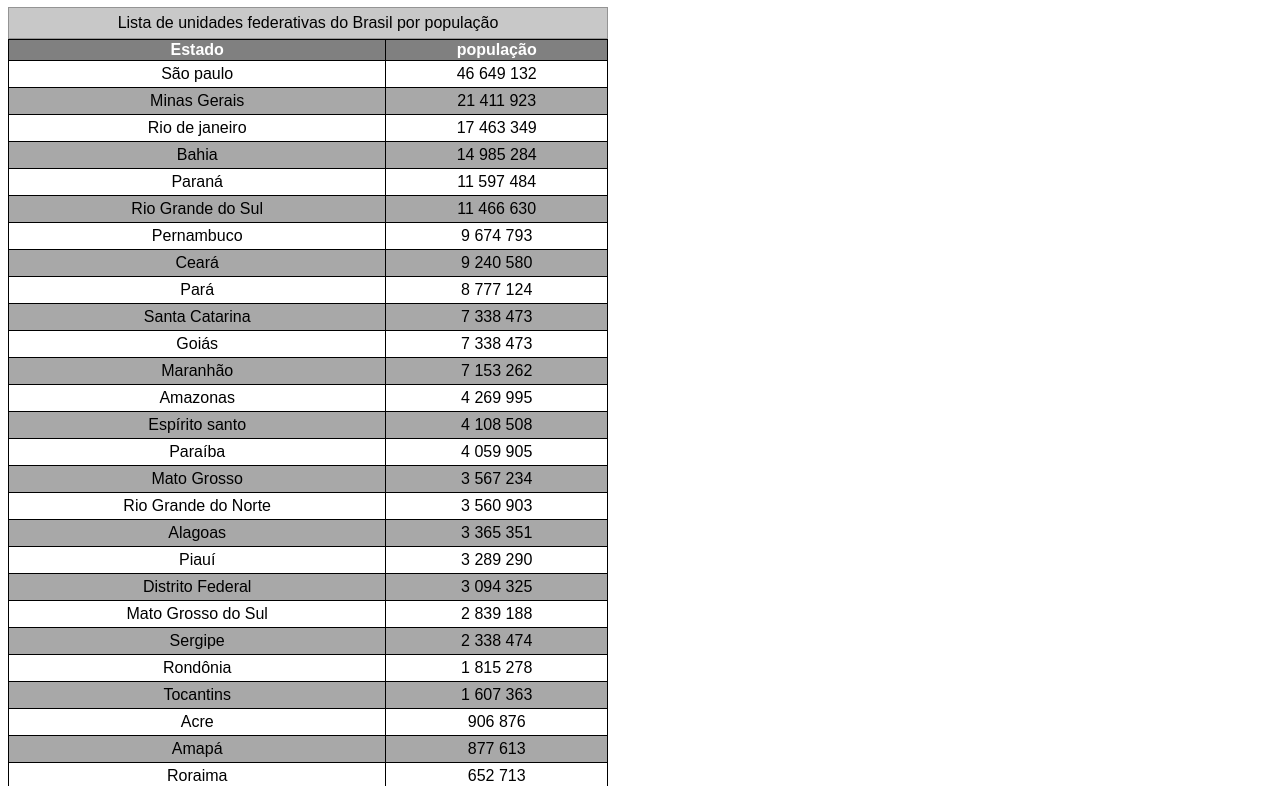
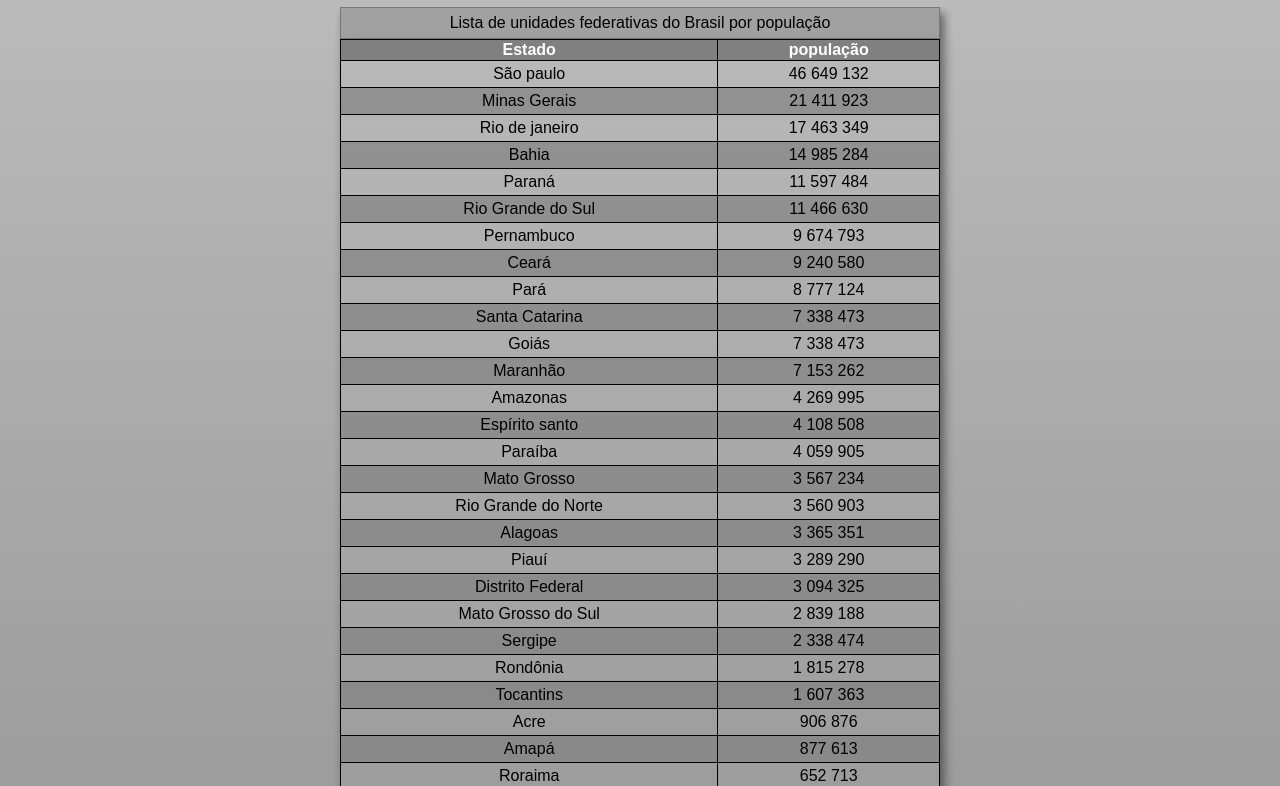
Before and after one commit to lsaym/HTMLeCSS, a plain HTML site: page EXERCÍCIOS/ex023/tabela.html in a window 1280 px wide. Shown: the part 73-859 px from the top of the page. Drawn offline with Linux system fonts and the light colour scheme.

Commit message:
estilo e correções

```diff
--- a/EXERCÍCIOS/ex023/tabela.html
+++ b/EXERCÍCIOS/ex023/tabela.html
@@ -8,21 +8,25 @@
     <style>
         body {
             font-family: arial;
-            height: 3500px;
+            background-image: linear-gradient( to top,#858383, #bdbdbd);
+            height: 1500px;
         }
         div{
             overflow-x: auto;
+            height: 1000px;
         }
 
         table{
             border-collapse: collapse;
             width: 600px;
-            position: relative;
+            box-shadow: 4px 6px 10px 0px rgba(0, 0, 0, 0.479);
+            margin: auto;
         }
         caption{
             border: 1px solid rgba(0, 0, 0, 0.26);
             background-color: rgba(128, 128, 128, 0.431);
             padding: 6px;
+            box-shadow: 4px 6px 10px 0px rgba(0, 0, 0, 0.479);
         }
         thead {
             position: sticky;
```
